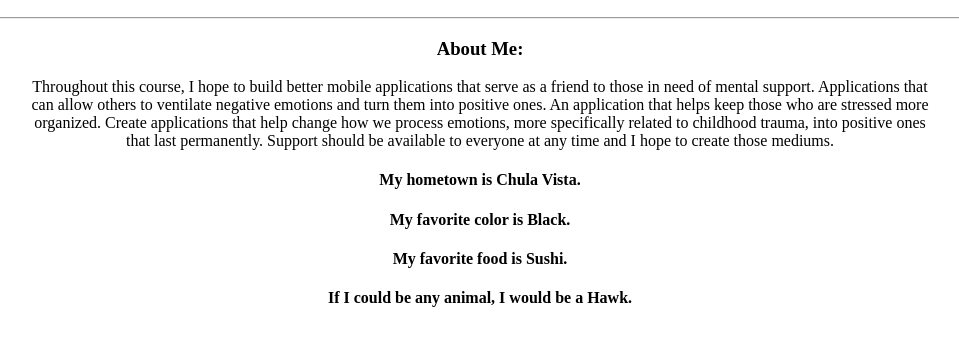
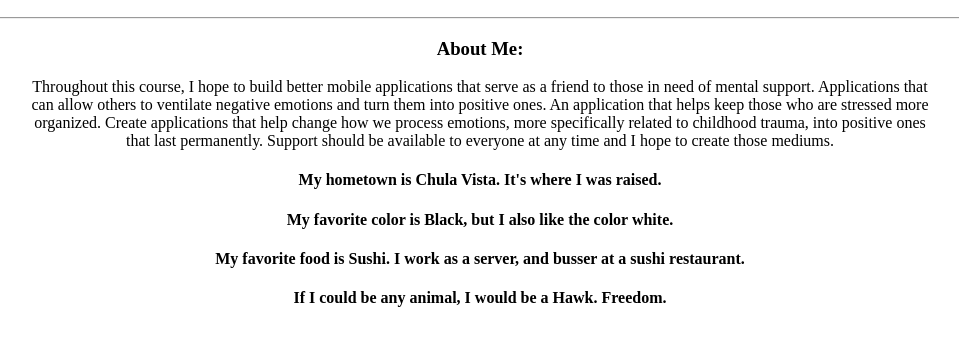
Before and after one commit to aazrr/first-profile, a plain HTML site: page index.html in a window 1280 px wide. Shown: the part 110-456 px from the top of the page, without its empty margins (160-1119 px from the left). Drawn offline with Linux system fonts and the light colour scheme.

Commit message:
second revision, slightly more desciption for each header

```diff
--- a/index.html
+++ b/index.html
@@ -20,10 +20,10 @@
                  Applications that can allow others to ventilate negative emotions and turn them into positive ones. An application that helps keep
                  those who are stressed more organized. Create applications that help change how we process emotions, more specifically related to childhood
                  trauma, into positive ones that last permanently. Support should be available to everyone at any time and I hope to create those mediums.</p>
-            <h4>My hometown is Chula Vista.</h4>
-            <h4>My favorite color is Black.</h4>
-            <h4>My favorite food is Sushi.</h4>
-            <h4>If I could be any animal, I would be a Hawk.</h4>
+            <h4>My hometown is Chula Vista. It's where I was raised.</h4>
+            <h4>My favorite color is Black, but I also like the color white.</h4>
+            <h4>My favorite food is Sushi. I work as a server, and busser at a sushi restaurant.</h4>
+            <h4>If I could be any animal, I would be a Hawk. Freedom.</h4>
         </div>
       </body>
 </html>
```
